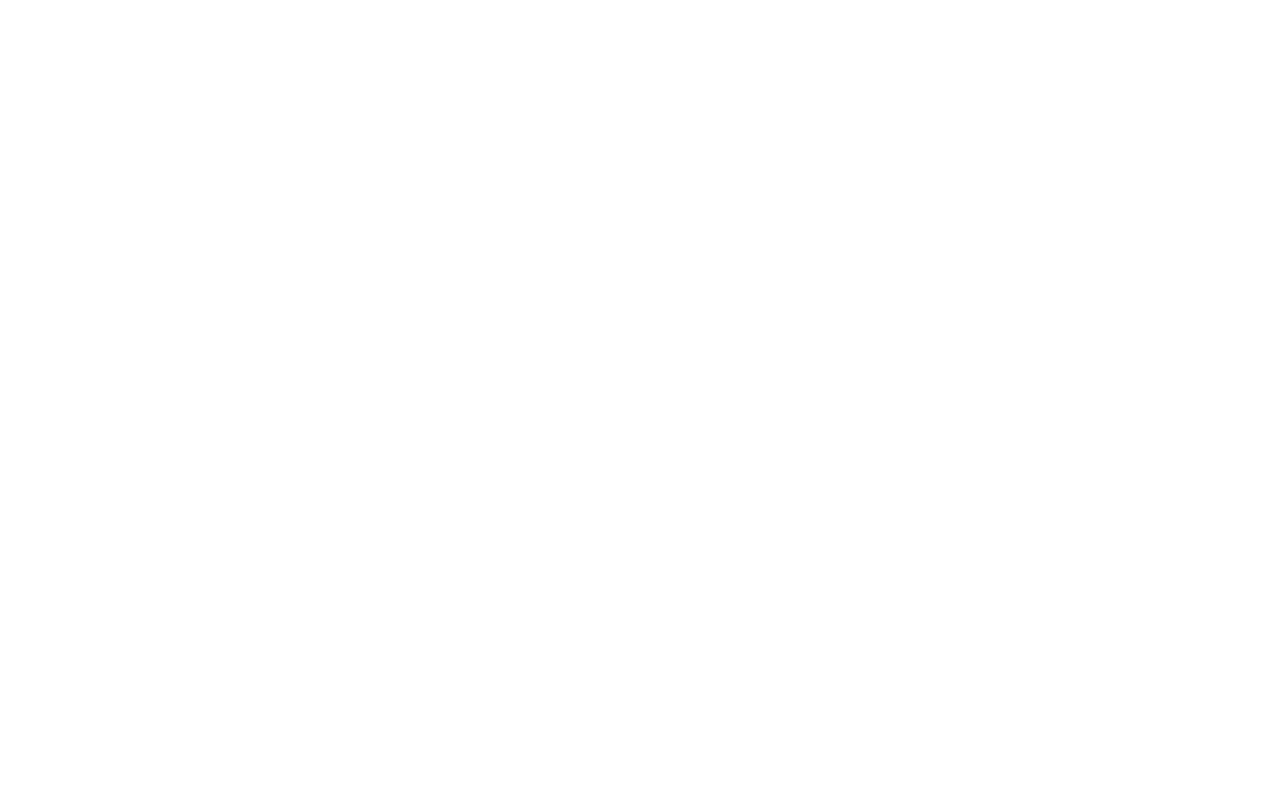
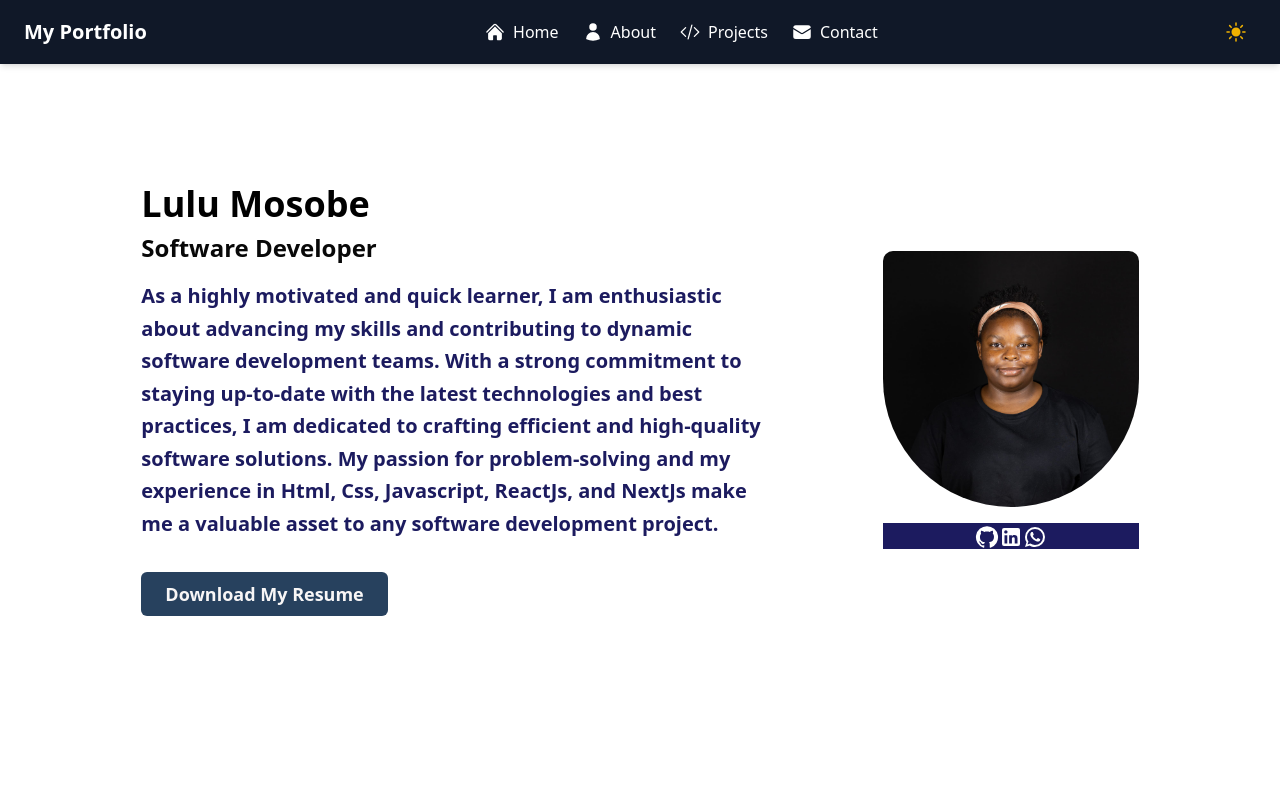
Before and after one commit to MOSOBELULU/Lulu_Portfolio, a Next.js app in the folder portfolio/: page / in a window 1280 px wide. Shown: the top 800 px of the page. Built offline with nearby package versions, Linux system fonts and the light colour scheme.

Commit message:
debugging theme implementation

```diff
--- a/portfolio/app/Context/ThemeContext.js
+++ b/portfolio/app/Context/ThemeContext.js
@@ -1,5 +1,4 @@
 'use client'
-
 import { createContext, useState, useContext, useEffect } from 'react';
 
 // Create a context for theme
@@ -14,10 +13,9 @@ export function ThemeProvider({ children }) {
 
   // Set the theme based on localStorage or default to light
   useEffect(() => {
-    const savedTheme = localStorage.getItem('theme');
-    if (savedTheme) {
-      setTheme(savedTheme);
-    }
+    const savedTheme = localStorage.getItem('theme') || 'light';
+    setTheme(savedTheme);
+    document.documentElement.className = savedTheme; // Apply theme to <html>
   }, []);
 
   // Toggle between light and dark theme
@@ -25,15 +23,14 @@ export function ThemeProvider({ children }) {
     setTheme((prevTheme) => {
       const newTheme = prevTheme === 'light' ? 'dark' : 'light';
       localStorage.setItem('theme', newTheme); // Save to localStorage
+      document.documentElement.className = newTheme; // Apply theme to <html>
       return newTheme;
     });
   };
 
   return (
     <ThemeContext.Provider value={{ theme, toggleTheme }}>
-      <div className={theme}>
-        {children}
-      </div>
+      {children}
     </ThemeContext.Provider>
   );
 }
--- a/portfolio/app/globals.css
+++ b/portfolio/app/globals.css
@@ -1,26 +1,13 @@
 @import "tailwindcss";
 
-/* Light Theme */
-body {
-    background-color: white;
-    color: black;
-  }
+/* Light Mode (default) */
+html.light {
+  background-color: white;
+  color: black;
+}
 
-  /* Dark Theme */
-  body.dark {
-    background-color: #121212;
-    color: white;
-  }
-
-  /* You can also customize specific components for dark/light mode */
-  body.dark .bg-gray-900 {
-    background-color: #333;
-  }
-
-  body.dark .text-gray-400 {
-    color: #aaa;
-  }
-
-  body.dark .hover\:text-gray-400:hover {
-    color: #bbb;
-  }
+/* Dark Mode */
+html.dark {
+  background-color: black;
+  color: white;
+}
--- a/portfolio/app/layout.js
+++ b/portfolio/app/layout.js
@@ -1,7 +1,8 @@
+'use client'
 import { Geist, Geist_Mono } from "next/font/google";
 import "./globals.css";
 import TopNav from "./components/TopNav";
-import { ThemeProvider } from "./Context/ThemeContext";
+import { ThemeProvider, useTheme } from "./Context/ThemeContext";
 
 const geistSans = Geist({
   variable: "--font-geist-sans",
@@ -13,22 +14,29 @@ const geistMono = Geist_Mono({
   subsets: ["latin"],
 });
 
-export const metadata = {
-  title: "Lulu Portfolio",
-  description: "Generated by create next app",
-};
+// export const metadata = {
+//   title: "Lulu Portfolio",
+//   description: "Generated by create next app",
+// };
+
+// Move Theme Handling to a Separate Component
+function ThemeWrapper({ children }) {
+  const { theme } = useTheme(); // Get theme context
+
+  return (
+    <html lang="en" className={theme}>
+      <body className={`${geistSans.variable} ${geistMono.variable} antialiased`}>
+        <TopNav />
+        {children}
+      </body>
+    </html>
+  );
+}
 
 export default function RootLayout({ children }) {
   return (
-    <html lang="en">
-      <ThemeProvider>
-        <body
-          className={`${geistSans.variable} ${geistMono.variable} antialiased`}
-        >
-          <TopNav />
-          {children}
-        </body>
-      </ThemeProvider>
-    </html>
+    <ThemeProvider>
+      <ThemeWrapper>{children}</ThemeWrapper>
+    </ThemeProvider>
   );
 }
```
